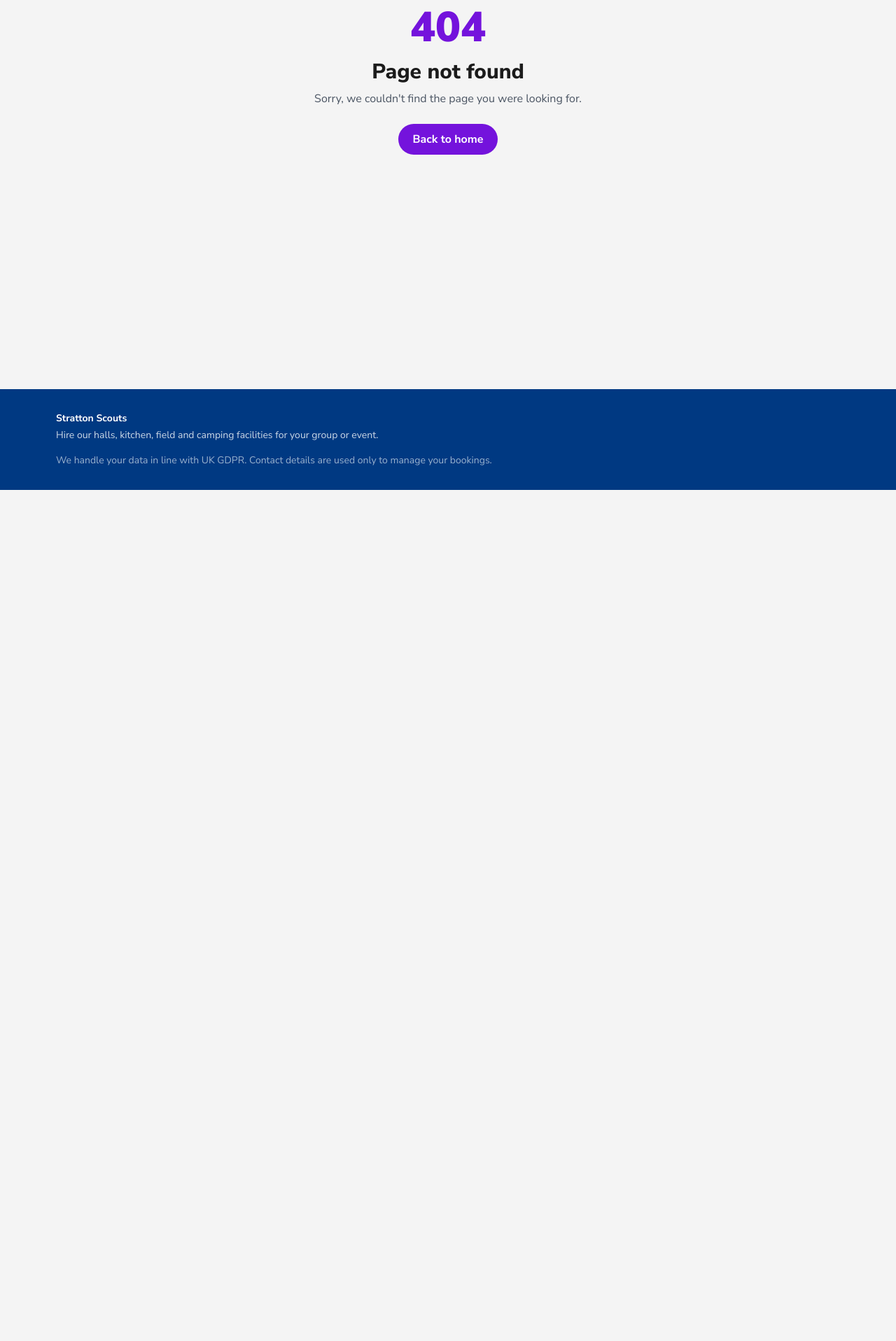
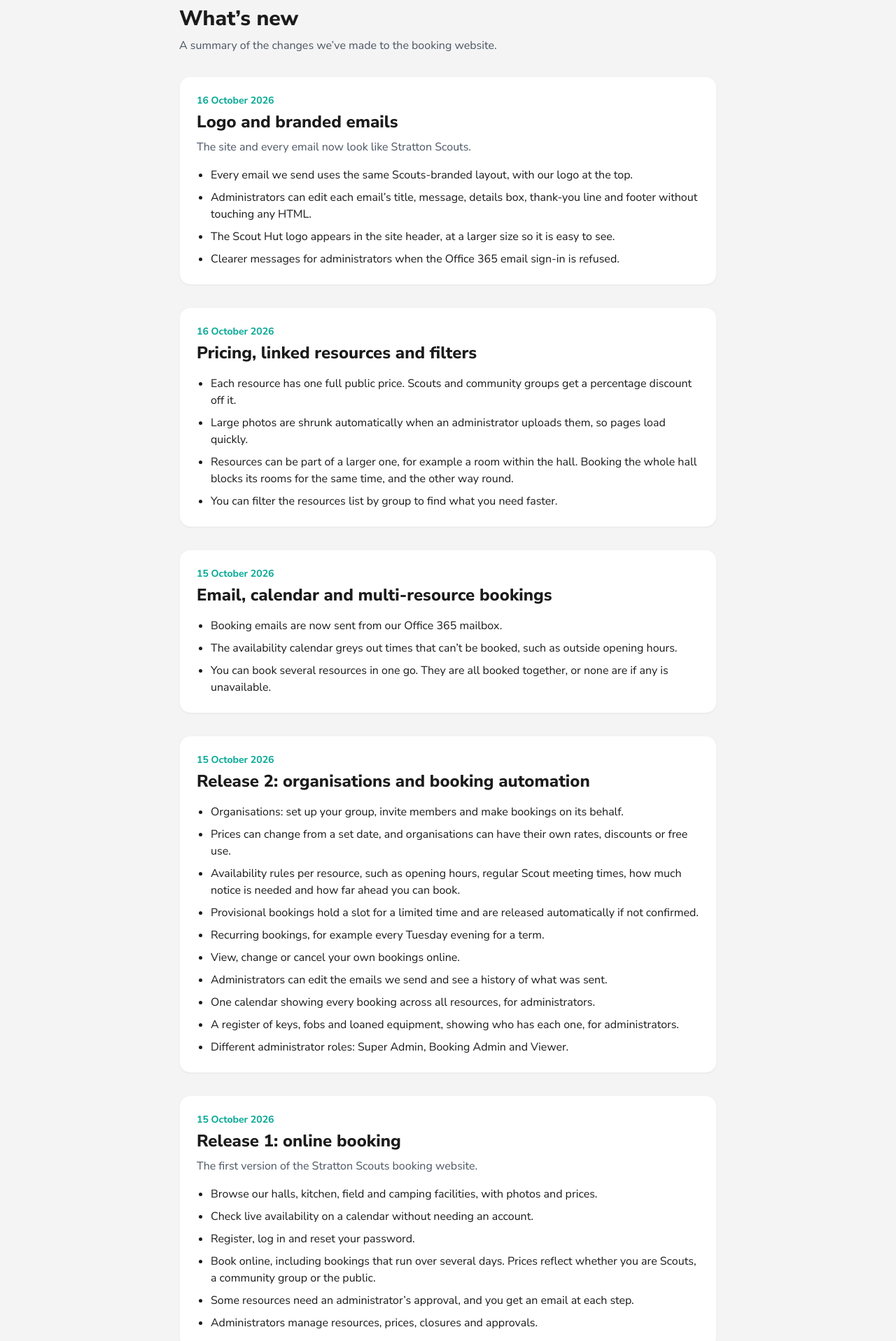
Before and after one commit to MMollart/strattonscouts, a React (Vite) app: page /release-notes in a window 1280 px wide. Shown: the part 100-2016 px from the top of the page at 70% size. Before the commit the page ends 800 px from the top, so only its background shows below. Built offline with nearby package versions, Linux system fonts and the light colour scheme; no server answers.

Commit message:
Add a What's new page of release notes, linked from the footer
Co-Authored-By: Claude Opus 5.5 <noreply@anthropic.com>
Claude-Session: https://claude.ai/code/session_018NSg3X5fTDAbNUxZDqayVw

```diff
--- a/src/App.tsx
+++ b/src/App.tsx
@@ -29,6 +29,7 @@ import AdminPricing from './pages/admin/Pricing';
 import AdminAdmins from './pages/admin/Admins';
 import AdminSettings from './pages/admin/Settings';
 import NotFound from './pages/NotFound';
+import ReleaseNotes from './pages/ReleaseNotes';
 import Organisations from './pages/Organisations';
 import OrganisationDetail from './pages/OrganisationDetail';
 import Invitation from './pages/Invitation';
@@ -59,6 +60,7 @@ export default function App() {
           <Route path="/login" element={<Login />} />
           <Route path="/forgot-password" element={<ForgotPassword />} />
           <Route path="/reset-password" element={<ResetPassword />} />
+          <Route path="/release-notes" element={<ReleaseNotes />} />
 
           <Route path="/book/:slug" element={<RequireAuth><BookResource /></RequireAuth>} />
           <Route path="/account" element={<RequireAuth><Account /></RequireAuth>} />
--- a/src/components/Layout.tsx
+++ b/src/components/Layout.tsx
@@ -87,6 +87,9 @@ export function Footer() {
         <p className="mt-4 opacity-60">
           We handle your data in line with UK GDPR. Contact details are used only to manage your bookings.
         </p>
+        <p className="mt-4">
+          <Link to="/release-notes" className="font-bold hover:underline">What’s new</Link>
+        </p>
       </div>
     </footer>
   );
--- /dev/null
+++ b/src/data/releaseNotes.ts
@@ -0,0 +1,71 @@
+// Release notes shown on /release-notes. Add new releases to the top of the list,
+// written for the people who book and run the venue rather than for developers.
+
+export interface ReleaseNote {
+  title: string;
+  date: string; // YYYY-MM-DD
+  summary?: string;
+  changes: string[];
+}
+
+export const releaseNotes: ReleaseNote[] = [
+  {
+    title: 'Logo and branded emails',
+    date: '2026-10-16',
+    summary: 'The site and every email now look like Stratton Scouts.',
+    changes: [
+      'Every email we send uses the same Scouts-branded layout, with our logo at the top.',
+      'Administrators can edit each email’s title, message, details box, thank-you line and footer without touching any HTML.',
+      'The Scout Hut logo appears in the site header, at a larger size so it is easy to see.',
+      'Clearer messages for administrators when the Office 365 email sign-in is refused.',
+    ],
+  },
+  {
+    title: 'Pricing, linked resources and filters',
+    date: '2026-10-16',
+    changes: [
+      'Each resource has one full public price. Scouts and community groups get a percentage discount off it.',
+      'Large photos are shrunk automatically when an administrator uploads them, so pages load quickly.',
+      'Resources can be part of a larger one, for example a room within the hall. Booking the whole hall blocks its rooms for the same time, and the other way round.',
+      'You can filter the resources list by group to find what you need faster.',
+    ],
+  },
+  {
+    title: 'Email, calendar and multi-resource bookings',
+    date: '2026-10-15',
+    changes: [
+      'Booking emails are now sent from our Office 365 mailbox.',
+      'The availability calendar greys out times that can’t be booked, such as outside opening hours.',
+      'You can book several resources in one go. They are all booked together, or none are if any is unavailable.',
+    ],
+  },
+  {
+    title: 'Release 2: organisations and booking automation',
+    date: '2026-10-15',
+    changes: [
+      'Organisations: set up your group, invite members and make bookings on its behalf.',
+      'Prices can change from a set date, and organisations can have their own rates, discounts or free use.',
+      'Availability rules per resource, such as opening hours, regular Scout meeting times, how much notice is needed and how far ahead you can book.',
+      'Provisional bookings hold a slot for a limited time and are released automatically if not confirmed.',
+      'Recurring bookings, for example every Tuesday evening for a term.',
+      'View, change or cancel your own bookings online.',
+      'Administrators can edit the emails we send and see a history of what was sent.',
+      'One calendar showing every booking across all resources, for administrators.',
+      'A register of keys, fobs and loaned equipment, showing who has each one, for administrators.',
+      'Different administrator roles: Super Admin, Booking Admin and Viewer.',
+    ],
+  },
+  {
+    title: 'Release 1: online booking',
+    date: '2026-10-15',
+    summary: 'The first version of the Stratton Scouts booking website.',
+    changes: [
+      'Browse our halls, kitchen, field and camping facilities, with photos and prices.',
+      'Check live availability on a calendar without needing an account.',
+      'Register, log in and reset your password.',
+      'Book online, including bookings that run over several days. Prices reflect whether you are Scouts, a community group or the public.',
+      'Some resources need an administrator’s approval, and you get an email at each step.',
+      'Administrators manage resources, prices, closures and approvals.',
+    ],
+  },
+];
--- /dev/null
+++ b/src/pages/ReleaseNotes.tsx
@@ -0,0 +1,33 @@
+import { releaseNotes } from '../data/releaseNotes';
+
+function formatDate(date: string) {
+  return new Date(`${date}T00:00:00Z`).toLocaleDateString('en-GB', {
+    day: 'numeric',
+    month: 'long',
+    year: 'numeric',
+    timeZone: 'UTC',
+  });
+}
+
+export default function ReleaseNotes() {
+  return (
+    <div className="mx-auto max-w-3xl space-y-8">
+      <div>
+        <h1 className="text-3xl">What’s new</h1>
+        <p className="mt-2 text-gray-600">A summary of the changes we’ve made to the booking website.</p>
+      </div>
+      {releaseNotes.map((note) => (
+        <section key={`${note.date}-${note.title}`} className="card">
+          <p className="text-sm font-bold text-scout-teal">{formatDate(note.date)}</p>
+          <h2 className="mt-1 text-2xl">{note.title}</h2>
+          {note.summary && <p className="mt-2 text-gray-600">{note.summary}</p>}
+          <ul className="mt-4 list-disc space-y-2 pl-5">
+            {note.changes.map((change) => (
+              <li key={change}>{change}</li>
+            ))}
+          </ul>
+        </section>
+      ))}
+    </div>
+  );
+}
```
